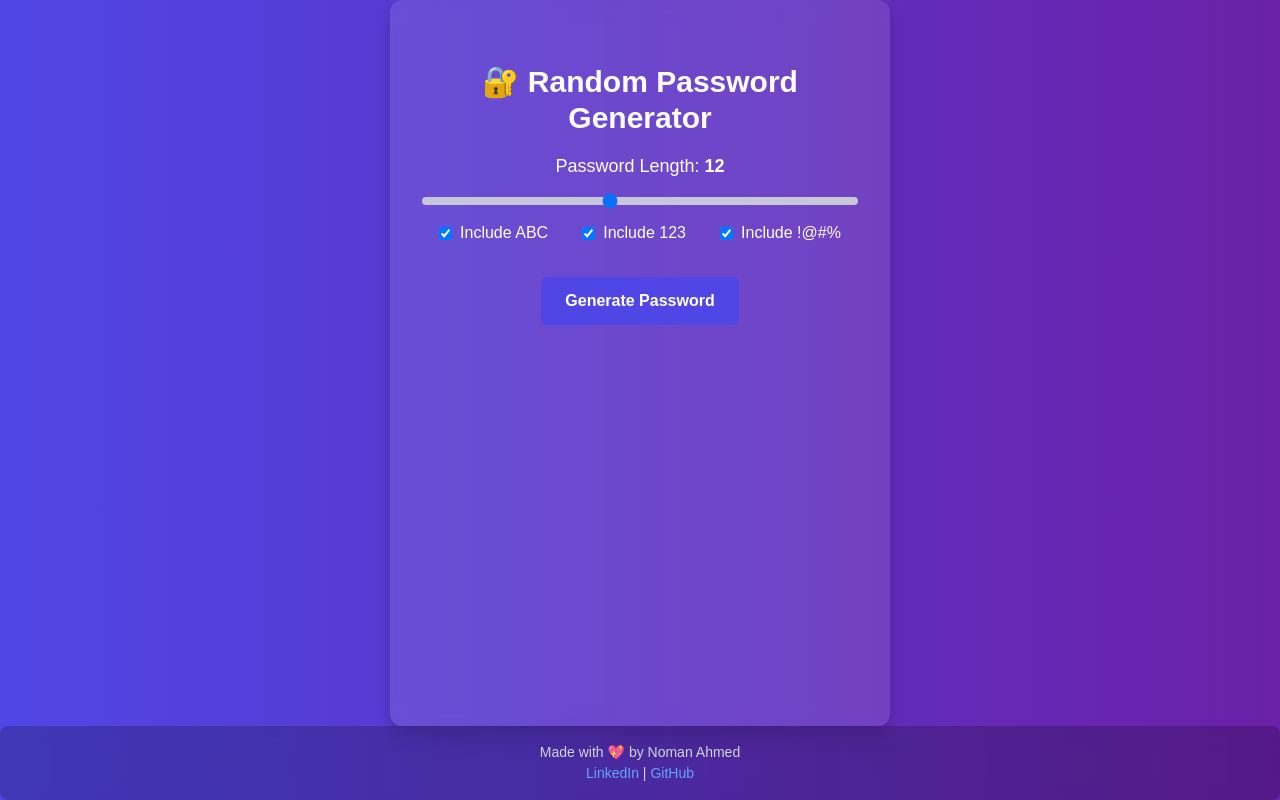
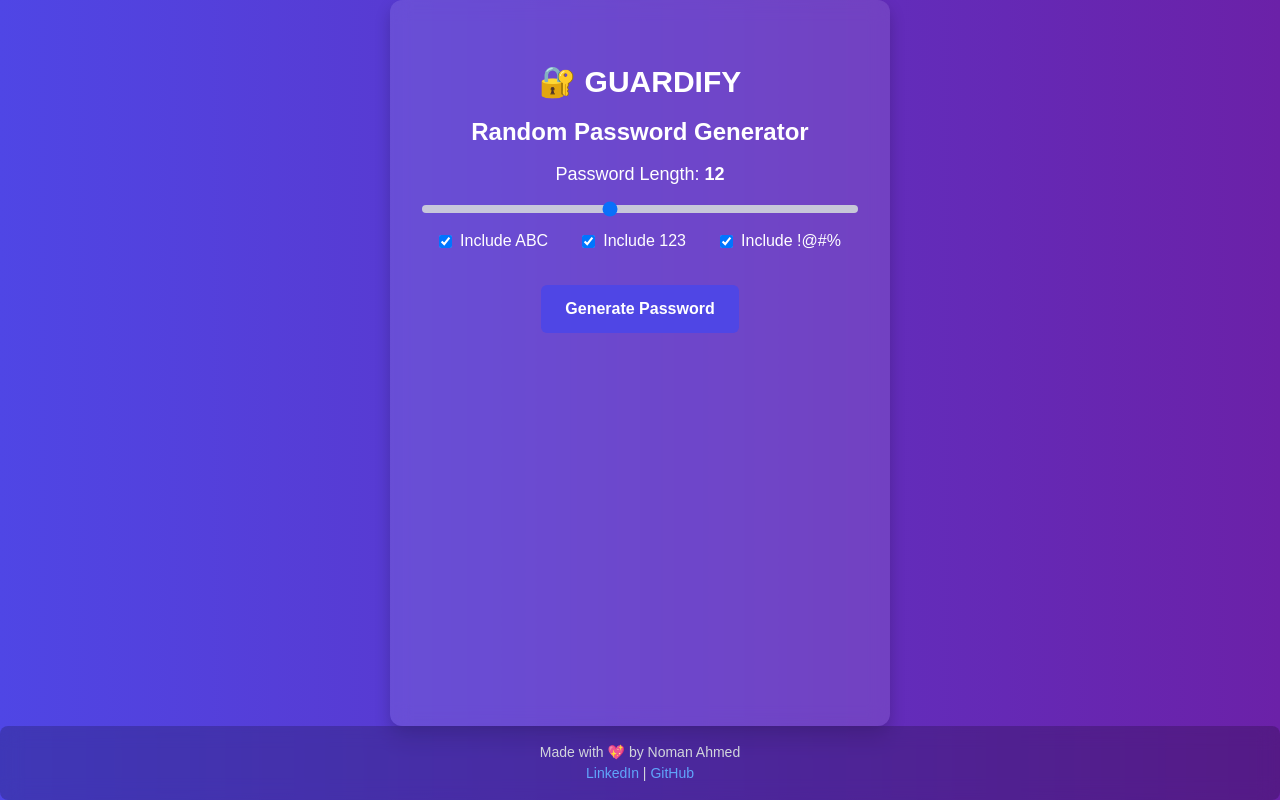
Before and after one commit to nomaanahmeddd/guardify, a Flask app: page / in a window 1280 px wide. Run offline with Flask 3, Linux system fonts and the light colour scheme.

Commit message:
Update index.html

```diff
--- a/templates/index.html
+++ b/templates/index.html
@@ -3,13 +3,14 @@
 <head>
     <meta charset="UTF-8">
     <meta name="viewport" content="width=device-width, initial-scale=1.0">
-    <title>Password Generator</title>
+    <title>Guardify- Password Generator</title>
     <link href="https://cdn.jsdelivr.net/npm/tailwindcss@2.2.19/dist/tailwind.min.css" rel="stylesheet">
     <link rel="stylesheet" href="{{ url_for('static', filename='css/main.css') }}">
 </head>
 <body>
     <div class="container">
-        <h1 class="text-3xl font-bold mb-4">🔐 Random Password Generator</h1>
+        <h2 class="text-3xl font-bold mb-4">🔐 GUARDIFY </h2>
+        <h2 class="text-2xl font-bold mb-3"> Random Password Generator </h2>
         <label for="length-slider" class="block mb-2 text-lg">Password Length: <span id="length-display" class="font-bold">12</span></label>
         <input type="range" id="length-slider" min="6" max="20" value="12" class="slider w-full mb-4">
         <div class="flex justify-around mb-4 text-sm md:text-base">
```
